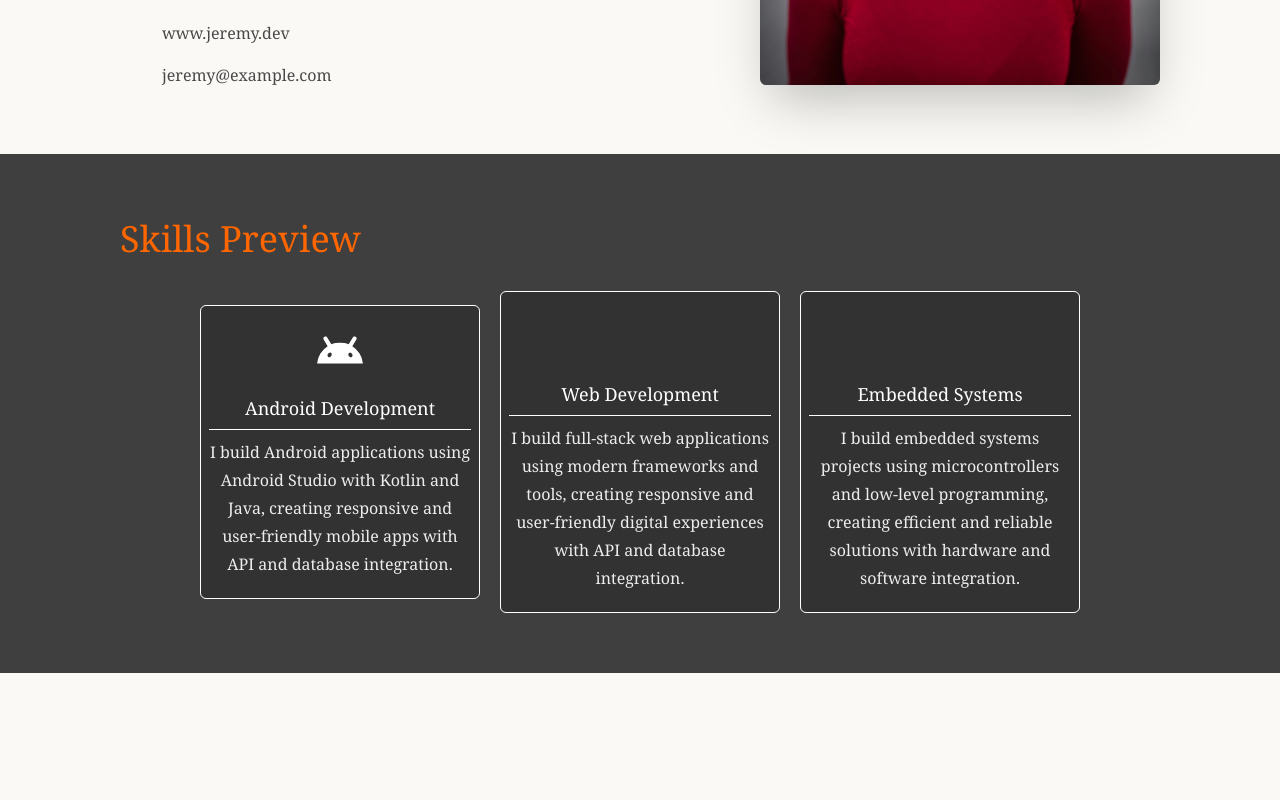
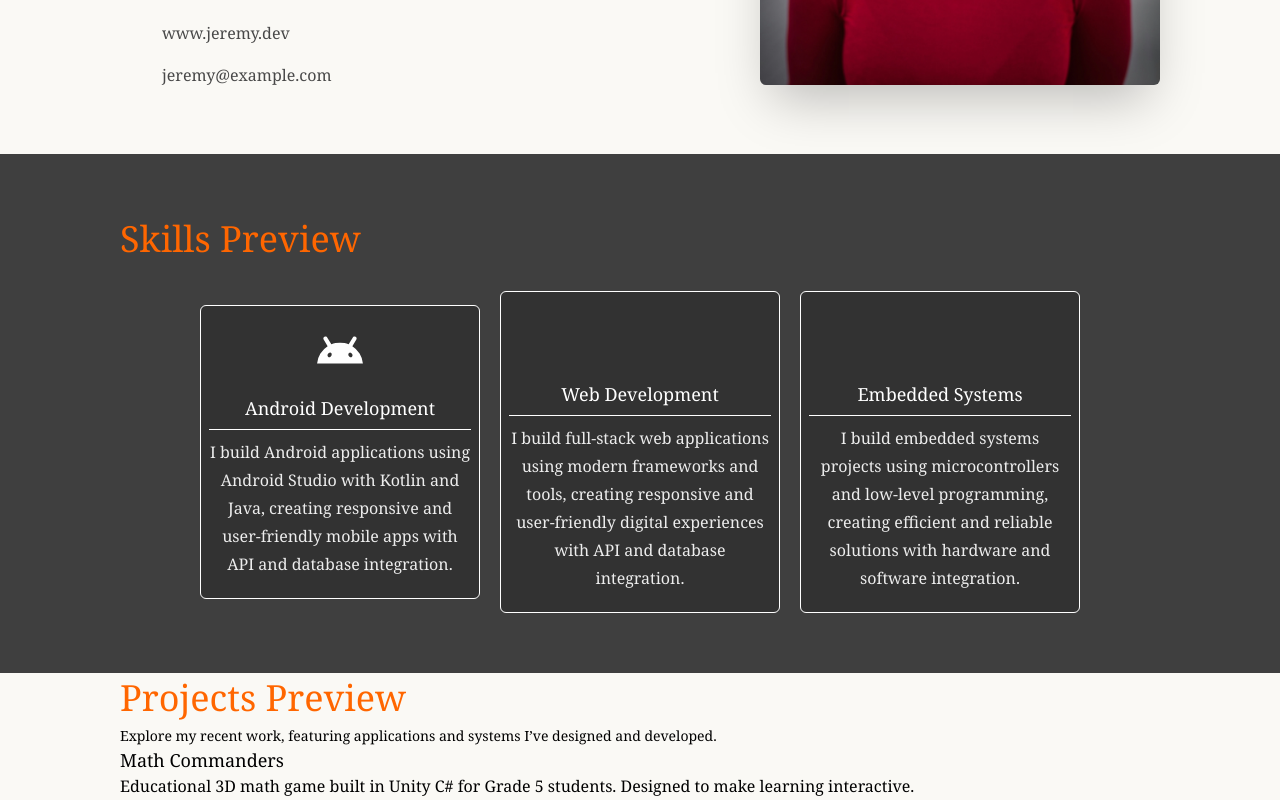
Before and after one commit to jv1111/React-Portfolio, a React (Vite) app: page / in a window 1280 px wide. Shown: the part 448-1248 px from the top of the page. Before the commit the page ends 1121 px from the top, so only its background shows below. Built offline with nearby package versions, Linux system fonts and the light colour scheme; some icons are missing.

Commit message:
layout update

```diff
--- a/src/components/Hero.jsx
+++ b/src/components/Hero.jsx
@@ -9,7 +9,7 @@ function Hero() {
     ];
 
     return (
-        <section className="flex flex-col items-center justify-center h-screen md:h-fit md:py-16">
+        <section className="flex flex-col items-center justify-center h-fit py-30 md:py-16">
             <div className="container gap-10 grid items-center text-center md:text-left md:grid-cols-2">
                 <div className='flex flex-col items-center justify-center md:h-auto md:items-start md:justify-start md:order-1 order-2'>
                     <h1 className="animate-fade-in-up">
--- /dev/null
+++ b/src/components/ProjectsPreview.jsx
@@ -0,0 +1,34 @@
+import React from 'react'
+
+const ProjectsPreview = () => {
+    return (
+        <section>
+            <div className='container'>
+                {/* title */}
+                <div>
+                    <h3 className='text-primary'>Projects Preview</h3>
+                    <small>Explore my recent work, featuring applications and systems I’ve designed and developed.</small>
+                </div>
+
+                {/* cards container */}
+                <div>
+                    {/* card */}
+                    <div>
+                        {/* upper */}
+                        <div>
+                            <img src="" alt="" />
+                            <h6>Math Commanders</h6>
+                        </div>
+                        {/* lower */}
+                        <div>
+                            <p>Educational 3D math game built in Unity C# for Grade 5 students. Designed to make learning interactive.</p>
+                        </div>
+                    </div>
+                </div>
+
+            </div>
+        </section>
+    )
+}
+
+export default ProjectsPreview
--- a/src/components/SkillPreview.jsx
+++ b/src/components/SkillPreview.jsx
@@ -21,8 +21,8 @@ const skillCards = [
 
 const SkillPreview = () => {
     return (
-        <section className='bg-secondary-surface'>
-            <div className="container flex flex-col gap-7 py-10 md:py-15">
+        <section className='bg-secondary-surface py-16 md:py-15'>
+            <div className="container flex flex-col gap-10 md:gap-7 ">
                 <h3 className='text-primary text-center md:text-start'>Skills Preview</h3>
                 {/* cards container */}
                 <div className='flex flex-wrap flex-col md:flex-row gap-5 items-center justify-center'>
--- a/src/components/index.js
+++ b/src/components/index.js
@@ -1,2 +1,3 @@
 export { default as Hero } from './Hero'
 export { default as SkillPreview } from './SkillPreview'
+export { default as ProjectsPreview } from './ProjectsPreview'
--- a/src/pages/Home.jsx
+++ b/src/pages/Home.jsx
@@ -1,11 +1,12 @@
-import { Hero, SkillPreview } from '../components'
+import { Hero, SkillPreview, ProjectsPreview } from '../components'
 
 function Home() {
   return (
-    <>
+    <div className='flex flex-col'>
       <Hero />
       <SkillPreview />
-    </>
+      <ProjectsPreview />
+    </div>
   )
 }
 
```
